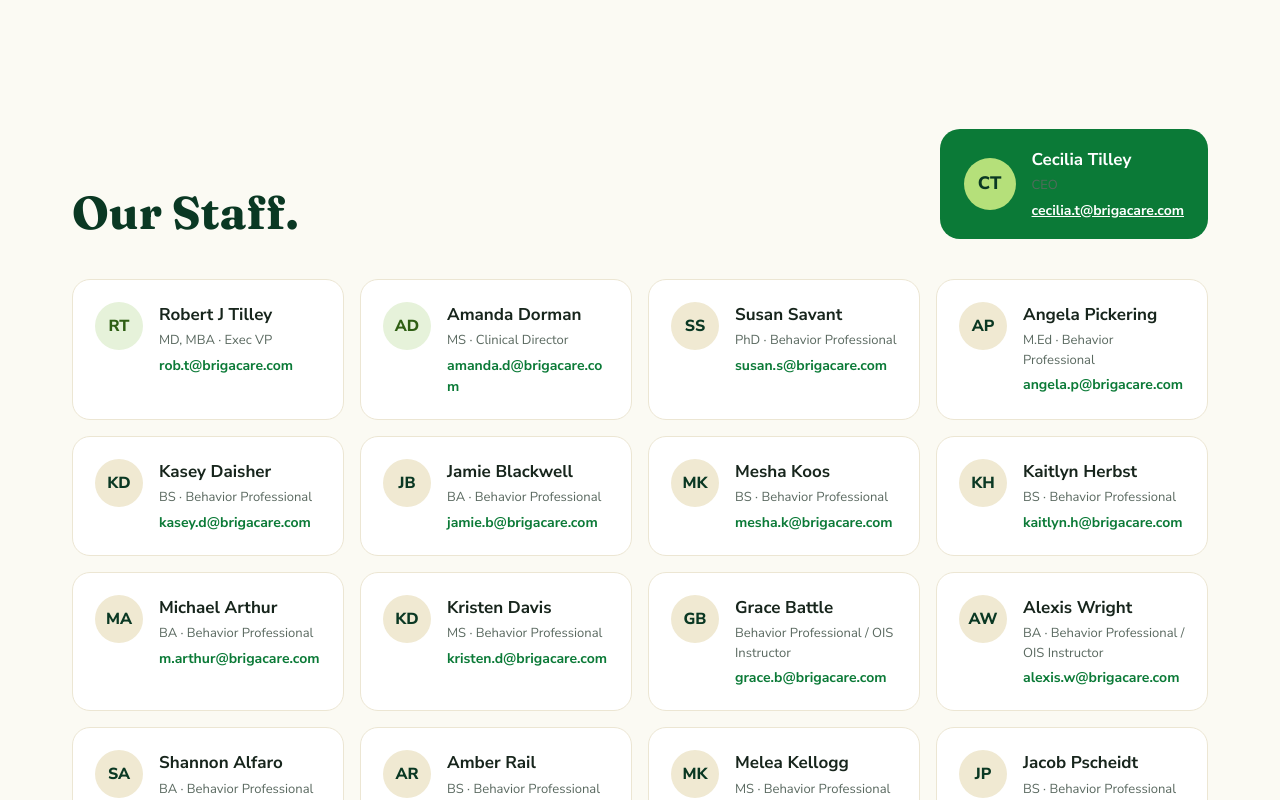
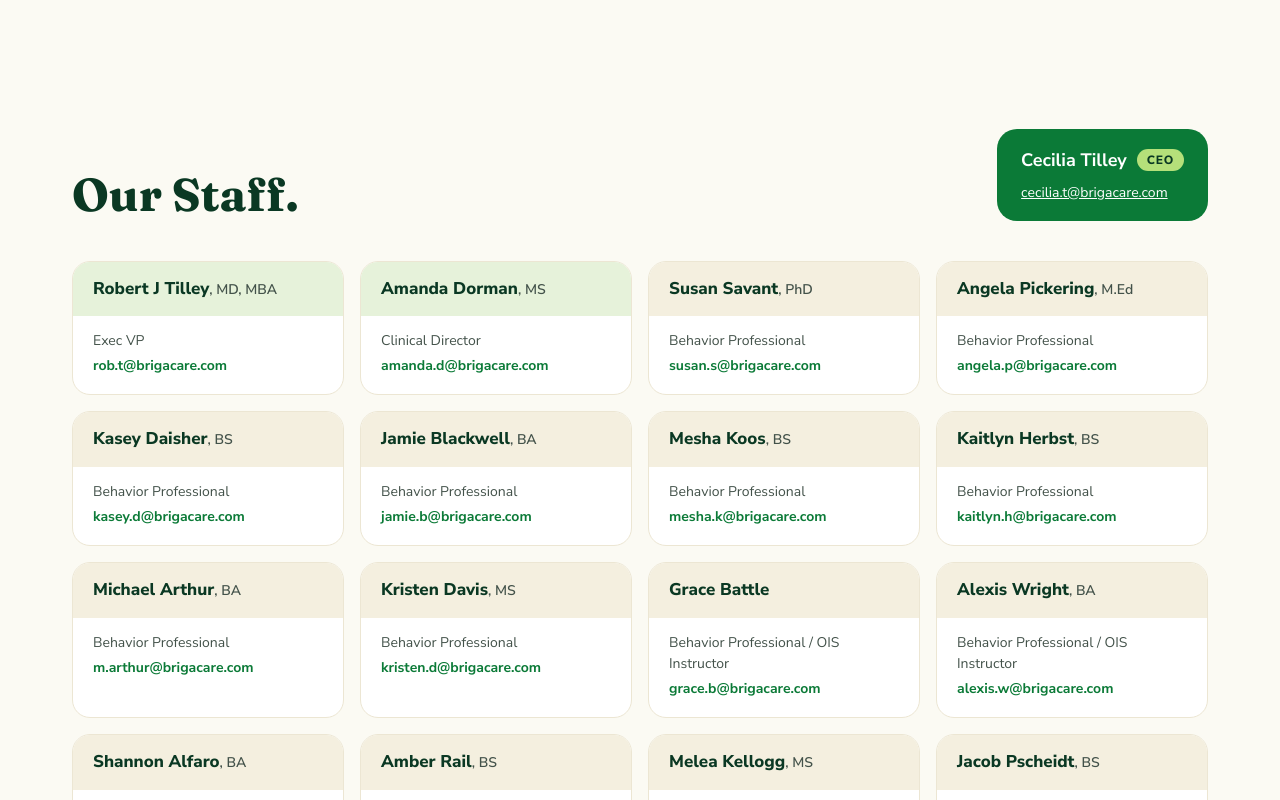
Before and after one commit to araksmaestro/brigacare, a Next.js app: page / in a window 1280 px wide. Shown: the part 700-1500 px from the top of the page. Built offline with nearby package versions, Linux system fonts and the light colour scheme.

Commit message:
auto: claude code changes

```diff
--- a/app/(site)/page.tsx
+++ b/app/(site)/page.tsx
@@ -44,14 +44,11 @@ export default function HomePage() {
               Our Staff.
             </h2>
             <div className="featured">
-              <span className="avatar" aria-hidden="true">
-                {FEATURED_STAFF.initials}
+              <span className="featured-name">
+                <strong>{FEATURED_STAFF.name}</strong>
+                <span className="title-pill">{FEATURED_STAFF.role}</span>
               </span>
-              <span className="person">
-                <strong>{FEATURED_STAFF.name}</strong>
-                <span className="role">{FEATURED_STAFF.role}</span>
-                <a href={`mailto:${FEATURED_STAFF.email}`}>{FEATURED_STAFF.email}</a>
-              </span>
+              <a href={`mailto:${FEATURED_STAFF.email}`}>{FEATURED_STAFF.email}</a>
             </div>
           </div>
           <StaffList staff={STAFF} total={STAFF.length + 1} />
--- a/app/globals.css
+++ b/app/globals.css
@@ -21,6 +21,7 @@
   --on-dark-muted: #c3d6c8;
   --blue-50: #e3ecf5;
   --blue-ink: #1d3f63;
+  --blue-band: #e9f0f7;
   --white: #ffffff;
   --ring: 0 0 0 4px rgba(11, 122, 55, 0.25);
 }
@@ -430,26 +431,32 @@ a:hover {
 }
 .featured {
   display: flex;
-  align-items: center;
-  gap: 16px;
+  flex-direction: column;
+  align-items: flex-start;
+  gap: 8px;
   background: var(--green-600);
   color: var(--white);
   padding: 18px 24px;
   border-radius: 20px;
 }
-.featured .avatar {
-  width: 52px;
-  height: 52px;
-  font-size: 18px;
-  background: var(--lime-300);
-  color: var(--green-900);
+.featured-name {
+  display: flex;
+  align-items: center;
+  flex-wrap: wrap;
+  gap: 10px;
 }
 .featured strong {
   font-size: 18px;
 }
-.featured .role {
-  font-size: 14px;
-  opacity: 0.9;
+.title-pill {
+  background: var(--lime-300);
+  color: var(--green-900);
+  font-size: 12px;
+  font-weight: 800;
+  letter-spacing: 0.06em;
+  padding: 3px 10px;
+  border-radius: 999px;
+  line-height: 1.4;
 }
 .featured a {
   font-size: 14px;
@@ -474,10 +481,9 @@ a:hover {
   background: var(--white);
   border: 1px solid var(--line);
   border-radius: 18px;
-  padding: 22px;
+  overflow: hidden;
   display: flex;
-  gap: 16px;
-  align-items: flex-start;
+  flex-direction: column;
   transition:
     box-shadow 0.2s,
     transform 0.2s;
@@ -486,42 +492,42 @@ a:hover {
   box-shadow: 0 10px 30px rgba(10, 56, 35, 0.1);
   transform: translateY(-2px);
 }
-.avatar {
-  flex: none;
-  width: 48px;
-  height: 48px;
-  border-radius: 50%;
-  display: flex;
-  align-items: center;
-  justify-content: center;
+/* Header band: name + credentials, tinted by role group. */
+.card-band {
+  padding: 16px 20px;
+  line-height: 1.35;
+}
+.card-leadership .card-band {
+  background: var(--green-50);
+}
+.card-clinical .card-band {
+  background: var(--sand);
+}
+.card-support .card-band {
+  background: var(--blue-band);
+}
+.card-band strong {
+  font-size: 17px;
   font-weight: 800;
-}
-.avatar-leadership {
-  background: var(--green-50);
-  color: var(--green-ink);
-}
-.avatar-clinical {
-  background: var(--sand-2);
   color: var(--green-900);
 }
-.avatar-support {
-  background: var(--blue-50);
-  color: var(--blue-ink);
+.card-band .cred {
+  font-size: 14px;
+  font-weight: 600;
+  color: var(--ink-2);
 }
-.person {
+.card-body {
+  padding: 14px 20px 18px;
   display: flex;
   flex-direction: column;
   gap: 4px;
   min-width: 0;
 }
-.person strong {
-  font-size: 17px;
+.card-body .role {
+  font-size: 14px;
+  color: var(--ink-2);
 }
-.person .role {
-  font-size: 13px;
-  color: var(--muted);
-}
-.person a {
+.card-body a {
   font-size: 14px;
   font-weight: 700;
   overflow-wrap: anywhere;
@@ -953,12 +959,7 @@ textarea.in {
   .featured {
     padding: 16px;
     border-radius: 18px;
-    gap: 14px;
-  }
-  .featured .avatar {
-    width: 48px;
-    height: 48px;
-    font-size: 16px;
+    gap: 6px;
   }
   .featured strong {
     font-size: 17px;
@@ -967,22 +968,15 @@ textarea.in {
     grid-template-columns: 1fr;
     gap: 10px;
   }
-  .card {
-    padding: 14px 16px;
-    border-radius: 16px;
-    gap: 14px;
-    align-items: center;
+  .card-band {
+    padding: 12px 16px;
   }
-  .card .avatar {
-    width: 40px;
-    height: 40px;
-    font-size: 14px;
+  .card-band strong {
+    font-size: 16px;
   }
-  .person {
+  .card-body {
+    padding: 12px 16px 14px;
     gap: 2px;
-  }
-  .person strong {
-    font-size: 16px;
   }
   .staff:not(.expanded) .staff-extra {
     display: none;
--- a/components/site/StaffList.tsx
+++ b/components/site/StaffList.tsx
@@ -13,15 +13,15 @@ export default function StaffList({ staff, total }: { staff: StaffMember[]; tota
     <>
       <ul id="staff-list" className={`staff${expanded ? " expanded" : ""}`}>
         {staff.map((p, i) => (
-          <li key={p.email} className={`card${i >= PHONE_PREVIEW ? " staff-extra" : ""}`}>
-            <span className={`avatar avatar-${p.group}`} aria-hidden="true">
-              {p.initials}
-            </span>
-            <span className="person">
+          <li key={p.email} className={`card card-${p.group}${i >= PHONE_PREVIEW ? " staff-extra" : ""}`}>
+            <div className="card-band">
               <strong>{p.name}</strong>
+              {p.credentials && <span className="cred">, {p.credentials}</span>}
+            </div>
+            <div className="card-body">
               <span className="role">{p.role}</span>
               <a href={`mailto:${p.email}`}>{p.email}</a>
-            </span>
+            </div>
           </li>
         ))}
       </ul>
--- a/lib/site.ts
+++ b/lib/site.ts
@@ -38,7 +38,8 @@ export type StaffGroup = "leadership" | "clinical" | "support";
 
 export type StaffMember = {
   name: string;
-  initials: string;
+  /** Degrees and licenses shown after the name, e.g. "MS, CADC I". */
+  credentials?: string;
   role: string;
   email: string;
   group: StaffGroup;
@@ -46,38 +47,37 @@ export type StaffMember = {
 
 export const FEATURED_STAFF: StaffMember = {
   name: "Cecilia Tilley",
-  initials: "CT",
   role: "CEO",
   email: "cecilia.t@brigacare.com",
   group: "leadership",
 };
 
 export const STAFF: StaffMember[] = [
-  { name: "Robert J Tilley", initials: "RT", role: "MD, MBA · Exec VP", email: "rob.t@brigacare.com", group: "leadership" },
-  { name: "Amanda Dorman", initials: "AD", role: "MS · Clinical Director", email: "amanda.d@brigacare.com", group: "leadership" },
-  { name: "Susan Savant", initials: "SS", role: "PhD · Behavior Professional", email: "susan.s@brigacare.com", group: "clinical" },
-  { name: "Angela Pickering", initials: "AP", role: "M.Ed · Behavior Professional", email: "angela.p@brigacare.com", group: "clinical" },
-  { name: "Kasey Daisher", initials: "KD", role: "BS · Behavior Professional", email: "kasey.d@brigacare.com", group: "clinical" },
-  { name: "Jamie Blackwell", initials: "JB", role: "BA · Behavior Professional", email: "jamie.b@brigacare.com", group: "clinical" },
-  { name: "Mesha Koos", initials: "MK", role: "BS · Behavior Professional", email: "mesha.k@brigacare.com", group: "clinical" },
-  { name: "Kaitlyn Herbst", initials: "KH", role: "BS · Behavior Professional", email: "kaitlyn.h@brigacare.com", group: "clinical" },
-  { name: "Michael Arthur", initials: "MA", role: "BA · Behavior Professional", email: "m.arthur@brigacare.com", group: "clinical" },
-  { name: "Kristen Davis", initials: "KD", role: "MS · Behavior Professional", email: "kristen.d@brigacare.com", group: "clinical" },
-  { name: "Grace Battle", initials: "GB", role: "Behavior Professional / OIS Instructor", email: "grace.b@brigacare.com", group: "clinical" },
-  { name: "Alexis Wright", initials: "AW", role: "BA · Behavior Professional / OIS Instructor", email: "alexis.w@brigacare.com", group: "clinical" },
-  { name: "Shannon Alfaro", initials: "SA", role: "BA · Behavior Professional", email: "shannon.a@brigacare.com", group: "clinical" },
-  { name: "Amber Rail", initials: "AR", role: "BS · Behavior Professional", email: "amber.r@brigacare.com", group: "clinical" },
-  { name: "Melea Kellogg", initials: "MK", role: "MS · Behavior Professional", email: "melea.k@brigacare.com", group: "clinical" },
-  { name: "Jacob Pscheidt", initials: "JP", role: "BS · Behavior Professional", email: "jacob.p@brigacare.com", group: "clinical" },
-  { name: "Christine Rodriguez", initials: "CR", role: "MSW · Behavior Professional", email: "christine.r@brigacare.com", group: "clinical" },
-  { name: "Courtney Slater", initials: "CS", role: "MS, CADC I, QMHP · Behavior Professional", email: "courtney.s@brigacare.com", group: "clinical" },
-  { name: "Brian Prusynski", initials: "BP", role: "BA · Behavior Professional", email: "brian.p@brigacare.com", group: "clinical" },
-  { name: "Haley Holte", initials: "HH", role: "MS · Behavior Professional", email: "haley.h@brigacare.com", group: "clinical" },
-  { name: "Misha Micheau", initials: "MM", role: "M.Ed · Behavior Professional", email: "misha.m@brigacare.com", group: "clinical" },
-  { name: "Yeliz Boynukisa-Pleasant", initials: "YB", role: "M.Ed · Behavior Professional", email: "yeliz.b@brigacare.com", group: "clinical" },
-  { name: "Victoria Steelman", initials: "VS", role: "MA · Behavior Professional", email: "victoria.b@brigacare.com", group: "clinical" },
-  { name: "Aaron Vice", initials: "AV", role: "BS · OIS Instructor", email: "aaron.v@brigacare.com", group: "clinical" },
-  { name: "Megan Klein", initials: "MK", role: "Billing Specialist", email: "megan.k@brigacare.com", group: "support" },
-  { name: "Reanna Todd", initials: "RT", role: "Billing Specialist", email: "reanna.t@brigacare.com", group: "support" },
-  { name: "Edelyn Murillo", initials: "EM", role: "Care Coordinator", email: "edelyn.m@brigacare.com", group: "support" },
+  { name: "Robert J Tilley", credentials: "MD, MBA", role: "Exec VP", email: "rob.t@brigacare.com", group: "leadership" },
+  { name: "Amanda Dorman", credentials: "MS", role: "Clinical Director", email: "amanda.d@brigacare.com", group: "leadership" },
+  { name: "Susan Savant", credentials: "PhD", role: "Behavior Professional", email: "susan.s@brigacare.com", group: "clinical" },
+  { name: "Angela Pickering", credentials: "M.Ed", role: "Behavior Professional", email: "angela.p@brigacare.com", group: "clinical" },
+  { name: "Kasey Daisher", credentials: "BS", role: "Behavior Professional", email: "kasey.d@brigacare.com", group: "clinical" },
+  { name: "Jamie Blackwell", credentials: "BA", role: "Behavior Professional", email: "jamie.b@brigacare.com", group: "clinical" },
+  { name: "Mesha Koos", credentials: "BS", role: "Behavior Professional", email: "mesha.k@brigacare.com", group: "clinical" },
+  { name: "Kaitlyn Herbst", credentials: "BS", role: "Behavior Professional", email: "kaitlyn.h@brigacare.com", group: "clinical" },
+  { name: "Michael Arthur", credentials: "BA", role: "Behavior Professional", email: "m.arthur@brigacare.com", group: "clinical" },
+  { name: "Kristen Davis", credentials: "MS", role: "Behavior Professional", email: "kristen.d@brigacare.com", group: "clinical" },
+  { name: "Grace Battle", role: "Behavior Professional / OIS Instructor", email: "grace.b@brigacare.com", group: "clinical" },
+  { name: "Alexis Wright", credentials: "BA", role: "Behavior Professional / OIS Instructor", email: "alexis.w@brigacare.com", group: "clinical" },
+  { name: "Shannon Alfaro", credentials: "BA", role: "Behavior Professional", email: "shannon.a@brigacare.com", group: "clinical" },
+  { name: "Amber Rail", credentials: "BS", role: "Behavior Professional", email: "amber.r@brigacare.com", group: "clinical" },
+  { name: "Melea Kellogg", credentials: "MS", role: "Behavior Professional", email: "melea.k@brigacare.com", group: "clinical" },
+  { name: "Jacob Pscheidt", credentials: "BS", role: "Behavior Professional", email: "jacob.p@brigacare.com", group: "clinical" },
+  { name: "Christine Rodriguez", credentials: "MSW", role: "Behavior Professional", email: "christine.r@brigacare.com", group: "clinical" },
+  { name: "Courtney Slater", credentials: "MS, CADC I, QMHP", role: "Behavior Professional", email: "courtney.s@brigacare.com", group: "clinical" },
+  { name: "Brian Prusynski", credentials: "BA", role: "Behavior Professional", email: "brian.p@brigacare.com", group: "clinical" },
+  { name: "Haley Holte", credentials: "MS", role: "Behavior Professional", email: "haley.h@brigacare.com", group: "clinical" },
+  { name: "Misha Micheau", credentials: "M.Ed", role: "Behavior Professional", email: "misha.m@brigacare.com", group: "clinical" },
+  { name: "Yeliz Boynukisa-Pleasant", credentials: "M.Ed", role: "Behavior Professional", email: "yeliz.b@brigacare.com", group: "clinical" },
+  { name: "Victoria Steelman", credentials: "MA", role: "Behavior Professional", email: "victoria.b@brigacare.com", group: "clinical" },
+  { name: "Aaron Vice", credentials: "BS", role: "OIS Instructor", email: "aaron.v@brigacare.com", group: "clinical" },
+  { name: "Megan Klein", role: "Billing Specialist", email: "megan.k@brigacare.com", group: "support" },
+  { name: "Reanna Todd", role: "Billing Specialist", email: "reanna.t@brigacare.com", group: "support" },
+  { name: "Edelyn Murillo", role: "Care Coordinator", email: "edelyn.m@brigacare.com", group: "support" },
 ];
```
